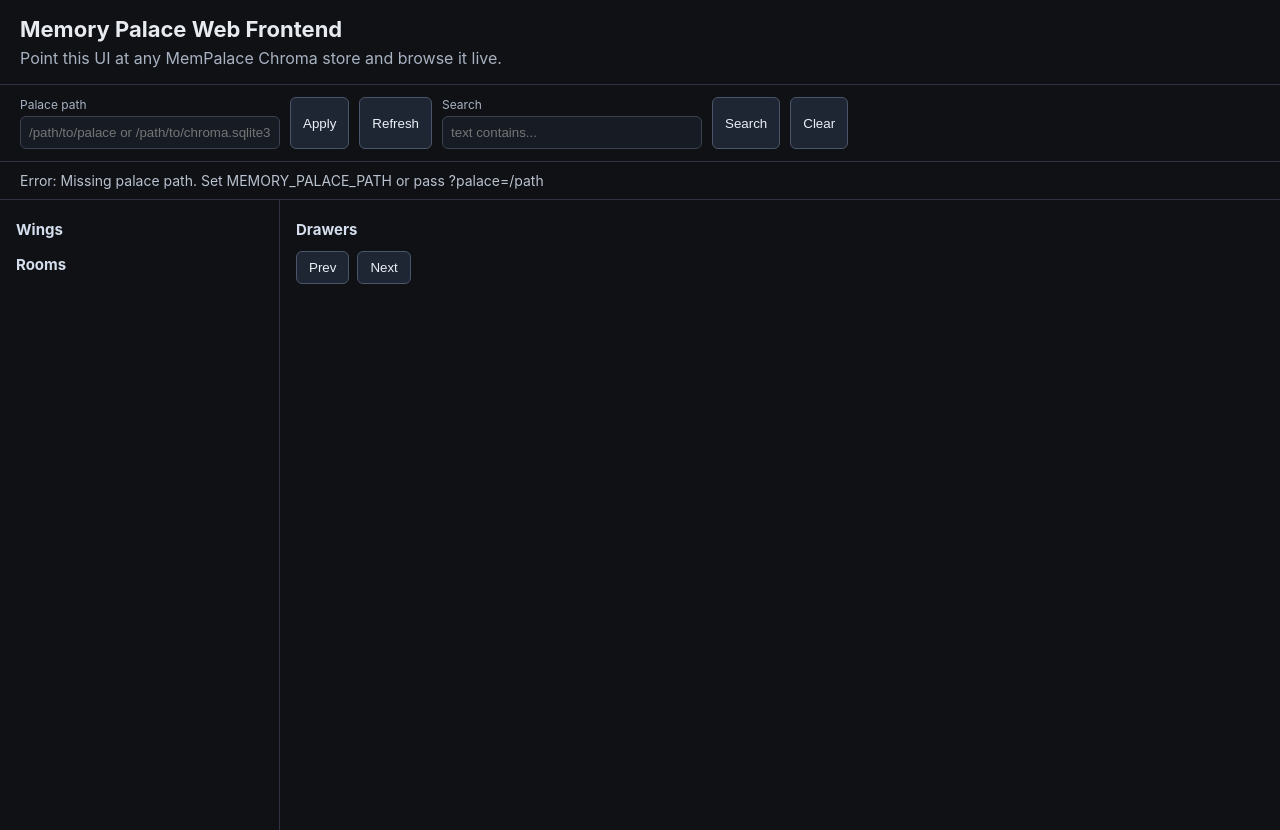
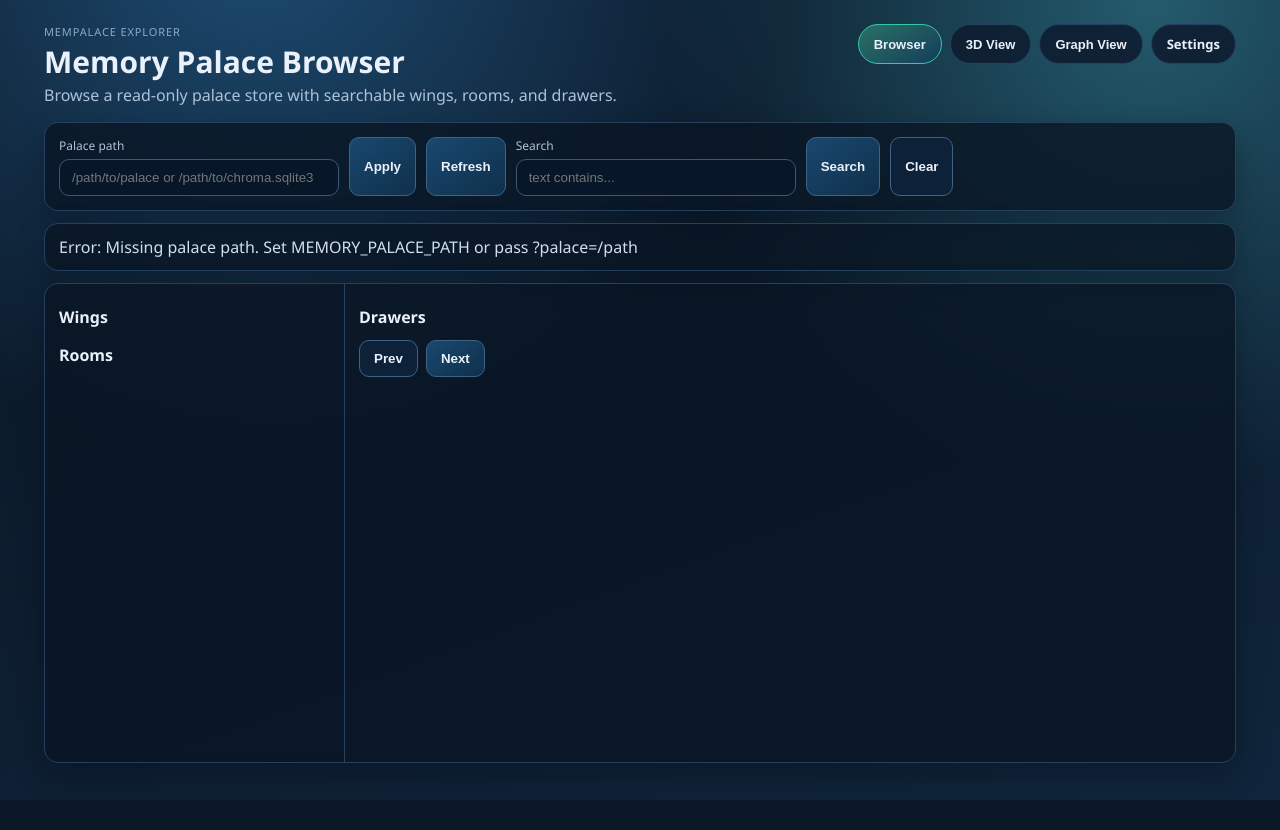
Before and after one commit to tomsalphaclawbot/memory-palace-web-frontend, a Flask app: page / in a window 1280 px wide. After the commit the page ends 800 px from the top, so only its background shows below. Run offline with Flask 3, Linux system fonts and the light colour scheme.

Commit message:
Refresh UI with tabbed views and settings page

```diff
--- a/app.py
+++ b/app.py
@@ -14,6 +14,10 @@
     @app.get("/")
     def index():
         return render_template("index.html")
+
+    @app.get("/settings")
+    def settings_page():
+        return render_template("settings.html")
 
     @app.get("/healthz")
     def healthz():
--- a/static/app.css
+++ b/static/app.css
@@ -1,36 +1,314 @@
-* { box-sizing: border-box; }
-body { font-family: -apple-system, BlinkMacSystemFont, 'Segoe UI', sans-serif; margin: 0; background: #0f1115; color: #e8ecf1; }
-header { padding: 16px 20px; border-bottom: 1px solid #2d3440; }
-h1 { margin: 0 0 6px; font-size: 22px; }
-header p { margin: 0; color: #a8b2c1; }
+* {
+  box-sizing: border-box;
+}
 
-.controls { display: flex; gap: 10px; flex-wrap: wrap; padding: 12px 20px; border-bottom: 1px solid #2d3440; }
-label { display: flex; flex-direction: column; font-size: 12px; color: #a8b2c1; gap: 4px; }
-input { min-width: 260px; padding: 8px; border-radius: 6px; border: 1px solid #3a4251; background: #171b23; color: #eef2f7; }
-button { padding: 8px 12px; border-radius: 6px; border: 1px solid #4a5569; background: #1f2633; color: #eaf0f7; cursor: pointer; }
-button:hover { background: #2a3344; }
+:root {
+  --bg-1: #0a1624;
+  --bg-2: #10253b;
+  --surface: rgba(9, 21, 35, 0.78);
+  --surface-strong: #0f2238;
+  --border: #26415f;
+  --text: #eaf1fa;
+  --text-muted: #adc2d8;
+  --accent: #37c8a8;
+  --accent-2: #4fb8ff;
+  --danger: #ff9a7d;
+}
 
-.summary { padding: 10px 20px; border-bottom: 1px solid #2d3440; color: #b9c2cf; font-size: 14px; }
+body {
+  margin: 0;
+  color: var(--text);
+  font-family: "Avenir Next", "Segoe UI", "Trebuchet MS", sans-serif;
+  background: radial-gradient(circle at 20% -10%, #1e4d74 0%, transparent 40%),
+    radial-gradient(circle at 90% 0%, #235b6d 0%, transparent 35%),
+    linear-gradient(160deg, var(--bg-1), var(--bg-2));
+  min-height: 100vh;
+}
 
-main { display: grid; grid-template-columns: 280px 1fr; min-height: calc(100vh - 170px); }
-aside { border-right: 1px solid #2d3440; padding: 12px 16px; overflow: auto; }
-section { padding: 12px 16px; overflow: auto; }
-h2 { margin: 8px 0; font-size: 15px; color: #d4deed; }
-ul { list-style: none; margin: 0 0 16px; padding: 0; }
-li { margin-bottom: 6px; }
-li button { width: 100%; text-align: left; }
+.page-shell {
+  max-width: 1240px;
+  margin: 0 auto;
+  padding: 24px;
+}
 
-#drawerMeta { margin-bottom: 10px; color: #a8b2c1; font-size: 13px; }
-.card { border: 1px solid #334055; border-radius: 8px; padding: 10px; margin-bottom: 10px; background: #151a24; }
-.card h3 { margin: 0 0 6px; font-size: 14px; color: #eaf1ff; }
-.card .meta { color: #a6afbd; font-size: 12px; margin-bottom: 6px; }
-.card pre { margin: 0; white-space: pre-wrap; color: #cfdae9; font-size: 12px; }
-.pager { margin-top: 12px; display: flex; gap: 8px; }
+.topbar {
+  display: flex;
+  justify-content: space-between;
+  align-items: flex-start;
+  gap: 18px;
+  margin-bottom: 16px;
+}
 
-dialog { width: min(1000px, 96vw); border: 1px solid #334055; border-radius: 10px; background: #111723; color: #eef2f7; }
-dialog pre { max-height: 70vh; overflow: auto; white-space: pre-wrap; background: #0b0f16; border: 1px solid #2a3242; padding: 10px; }
+.eyebrow {
+  margin: 0;
+  text-transform: uppercase;
+  letter-spacing: 0.08em;
+  color: #89abc8;
+  font-size: 11px;
+}
+
+h1 {
+  margin: 6px 0;
+  font-size: 30px;
+  line-height: 1.1;
+}
+
+.subtitle {
+  margin: 0;
+  color: var(--text-muted);
+}
+
+.top-tabs {
+  display: flex;
+  gap: 8px;
+  flex-wrap: wrap;
+}
+
+.tab {
+  border: 1px solid var(--border);
+  border-radius: 999px;
+  background: rgba(15, 30, 49, 0.92);
+  color: var(--text);
+  font-weight: 600;
+  font-size: 13px;
+  padding: 10px 15px;
+  cursor: pointer;
+  text-decoration: none;
+}
+
+.tab:hover {
+  border-color: var(--accent-2);
+}
+
+.tab.active {
+  border-color: var(--accent);
+  background: linear-gradient(145deg, rgba(47, 124, 105, 0.85), rgba(18, 61, 93, 0.9));
+}
+
+.panel {
+  border: 1px solid var(--border);
+  background: var(--surface);
+  border-radius: 14px;
+  backdrop-filter: blur(4px);
+  box-shadow: 0 12px 30px rgba(3, 8, 16, 0.3);
+}
+
+.controls {
+  display: flex;
+  gap: 10px;
+  flex-wrap: wrap;
+  padding: 14px;
+  margin-bottom: 12px;
+}
+
+label {
+  display: flex;
+  flex-direction: column;
+  font-size: 12px;
+  color: var(--text-muted);
+  gap: 5px;
+}
+
+input {
+  min-width: 280px;
+  padding: 10px 12px;
+  border-radius: 10px;
+  border: 1px solid #3a5879;
+  background: #071628;
+  color: var(--text);
+}
+
+button {
+  padding: 10px 14px;
+  border-radius: 10px;
+  border: 1px solid #3f6386;
+  background: linear-gradient(145deg, #19486f, #0f304b);
+  color: var(--text);
+  font-weight: 600;
+  cursor: pointer;
+}
+
+button:hover {
+  filter: brightness(1.08);
+}
+
+button:disabled {
+  opacity: 0.6;
+  cursor: not-allowed;
+}
+
+button.ghost {
+  background: #0d2138;
+}
+
+.summary {
+  padding: 12px 14px;
+  margin-bottom: 12px;
+  color: #d1dfed;
+}
+
+.browser-grid {
+  display: grid;
+  grid-template-columns: 300px 1fr;
+  min-height: 60vh;
+  overflow: hidden;
+}
+
+aside,
+.browser-grid > section {
+  padding: 14px;
+  overflow: auto;
+}
+
+aside {
+  border-right: 1px solid var(--border);
+}
+
+h2 {
+  margin: 8px 0 10px;
+  font-size: 16px;
+}
+
+ul {
+  list-style: none;
+  margin: 0 0 16px;
+  padding: 0;
+}
+
+li {
+  margin-bottom: 8px;
+}
+
+li button {
+  width: 100%;
+  text-align: left;
+}
+
+#drawerMeta {
+  margin-bottom: 10px;
+  color: var(--text-muted);
+  font-size: 13px;
+}
+
+.card {
+  border: 1px solid #35597b;
+  border-radius: 12px;
+  padding: 12px;
+  margin-bottom: 10px;
+  background: rgba(4, 17, 30, 0.85);
+}
+
+.card h3 {
+  margin: 0 0 6px;
+  font-size: 14px;
+}
+
+.card .meta {
+  color: var(--text-muted);
+  font-size: 12px;
+  margin-bottom: 7px;
+}
+
+.card pre {
+  margin: 0;
+  white-space: pre-wrap;
+  color: #dce6f2;
+  font-size: 12px;
+  line-height: 1.4;
+}
+
+.pager {
+  margin-top: 12px;
+  display: flex;
+  gap: 8px;
+}
+
+.view {
+  display: none;
+}
+
+.view.active {
+  display: block;
+}
+
+.muted {
+  color: var(--text-muted);
+}
+
+.settings-panel {
+  padding: 18px;
+}
+
+.notice {
+  margin: 0 0 14px;
+  border: 1px solid #5a5440;
+  background: rgba(66, 53, 26, 0.45);
+  color: #f5deb2;
+  border-radius: 10px;
+  padding: 10px;
+}
+
+.action-row {
+  margin-top: 12px;
+  display: flex;
+  gap: 8px;
+  flex-wrap: wrap;
+}
+
+.status {
+  margin-top: 14px;
+  border: 1px solid #35597b;
+  background: rgba(12, 33, 52, 0.65);
+  border-radius: 10px;
+  padding: 12px;
+  min-height: 46px;
+}
+
+.status.error {
+  border-color: #7d4a43;
+  color: var(--danger);
+}
+
+dialog {
+  width: min(1000px, 96vw);
+  border: 1px solid #35597b;
+  border-radius: 12px;
+  background: #0d2138;
+  color: var(--text);
+}
+
+dialog::backdrop {
+  background: rgba(2, 7, 14, 0.72);
+}
+
+dialog pre {
+  max-height: 70vh;
+  overflow: auto;
+  white-space: pre-wrap;
+  background: #071628;
+  border: 1px solid #274666;
+  padding: 10px;
+}
 
 @media (max-width: 960px) {
-  main { grid-template-columns: 1fr; }
-  aside { border-right: none; border-bottom: 1px solid #2d3440; }
+  .page-shell {
+    padding: 16px;
+  }
+
+  .topbar {
+    flex-direction: column;
+  }
+
+  .browser-grid {
+    grid-template-columns: 1fr;
+  }
+
+  aside {
+    border-right: none;
+    border-bottom: 1px solid var(--border);
+  }
+
+  input {
+    min-width: min(86vw, 340px);
+  }
 }
--- a/static/app.js
+++ b/static/app.js
@@ -26,7 +26,35 @@
   dialogTitle: document.getElementById('dialogTitle'),
   dialogBody: document.getElementById('dialogBody'),
   closeDialog: document.getElementById('closeDialog'),
+  viewTabs: Array.from(document.querySelectorAll('.top-tabs [data-view]')),
+  viewPanels: Array.from(document.querySelectorAll('[data-view-panel]')),
 };
+
+function normalizeViewFromHash() {
+  const raw = window.location.hash.replace(/^#/, '').trim().toLowerCase();
+  if (!raw) return 'browser';
+  if (raw === 'browser' || raw === 'view-browser') return 'browser';
+  if (raw === 'view3d' || raw === '3d' || raw === 'view-3d') return 'view3d';
+  if (raw === 'graph' || raw === 'view-graph') return 'graph';
+  return 'browser';
+}
+
+function setActiveView(view, updateHash = false) {
+  const nextView = view || 'browser';
+  el.viewTabs.forEach((tab) => {
+    tab.classList.toggle('active', tab.dataset.view === nextView);
+  });
+  el.viewPanels.forEach((panel) => {
+    panel.classList.toggle('active', panel.dataset.viewPanel === nextView);
+  });
+
+  if (!updateHash) return;
+  if (nextView === 'browser') {
+    window.history.replaceState(null, '', window.location.pathname + window.location.search);
+  } else {
+    window.history.replaceState(null, '', `${window.location.pathname}${window.location.search}#${nextView}`);
+  }
+}
 
 function apiUrl(path, params = {}) {
   const url = new URL(path, window.location.origin);
@@ -239,9 +267,17 @@
 };
 
 el.closeDialog.onclick = () => el.drawerDialog.close();
+el.viewTabs.forEach((tab) => {
+  tab.onclick = () => setActiveView(tab.dataset.view, true);
+});
+
+window.addEventListener('hashchange', () => {
+  setActiveView(normalizeViewFromHash());
+});
 
 (async function init() {
   try {
+    setActiveView(normalizeViewFromHash());
     await loadConfig();
     await refreshAll();
   } catch (err) {
--- a/templates/index.html
+++ b/templates/index.html
@@ -3,16 +3,27 @@
   <head>
     <meta charset="utf-8" />
     <meta name="viewport" content="width=device-width,initial-scale=1" />
-    <title>Memory Palace Web Frontend</title>
+    <title>Memory Palace Browser</title>
     <link rel="stylesheet" href="/static/app.css" />
   </head>
   <body>
-    <header>
-      <h1>Memory Palace Web Frontend</h1>
-      <p>Point this UI at any MemPalace Chroma store and browse it live.</p>
+    <div class="page-shell">
+      <header class="topbar">
+        <div>
+          <p class="eyebrow">MemPalace Explorer</p>
+          <h1>Memory Palace Browser</h1>
+          <p class="subtitle">Browse a read-only palace store with searchable wings, rooms, and drawers.</p>
+        </div>
+        <nav class="top-tabs" aria-label="View tabs">
+          <button class="tab active" data-view="browser">Browser</button>
+          <button class="tab" data-view="view3d">3D View</button>
+          <button class="tab" data-view="graph">Graph View</button>
+          <a class="tab link-tab" href="/settings">Settings</a>
+        </nav>
       </header>
 
-    <section class="controls">
+      <section class="view active" id="view-browser" data-view-panel="browser">
+        <section class="controls panel">
           <label>
             Palace path
             <input id="palaceInput" type="text" placeholder="/path/to/palace or /path/to/chroma.sqlite3" />
@@ -25,12 +36,12 @@
             <input id="searchInput" type="text" placeholder="text contains..." />
           </label>
           <button id="searchBtn">Search</button>
-      <button id="clearBtn">Clear</button>
+          <button id="clearBtn" class="ghost">Clear</button>
         </section>
 
-    <section class="summary" id="summary"></section>
+        <section class="summary panel" id="summary"></section>
 
-    <main>
+        <main class="browser-grid panel">
           <aside>
             <h2>Wings</h2>
             <ul id="wings"></ul>
@@ -44,11 +55,27 @@
             <div id="drawerMeta"></div>
             <div id="drawers"></div>
             <div class="pager">
-          <button id="prevPage">Prev</button>
+              <button id="prevPage" class="ghost">Prev</button>
               <button id="nextPage">Next</button>
             </div>
           </section>
         </main>
+      </section>
+
+      <section class="view panel" id="view-3d" data-view-panel="view3d">
+        <h2>3D View</h2>
+        <p class="muted">
+          3D visualization is not wired yet. Use Browser for full read-only navigation today.
+        </p>
+      </section>
+
+      <section class="view panel" id="view-graph" data-view-panel="graph">
+        <h2>Graph View</h2>
+        <p class="muted">
+          Graph visualization is not wired yet. Use Browser for full filtering, search, and drawer drill-down.
+        </p>
+      </section>
+    </div>
 
     <dialog id="drawerDialog">
       <article>
```
Also changed, not shown: static/settings.js (added, +67 -0 lines), templates/settings.html (added, +51 -0 lines), README.md. Lines whose indentation alone changed are shown as unchanged.
